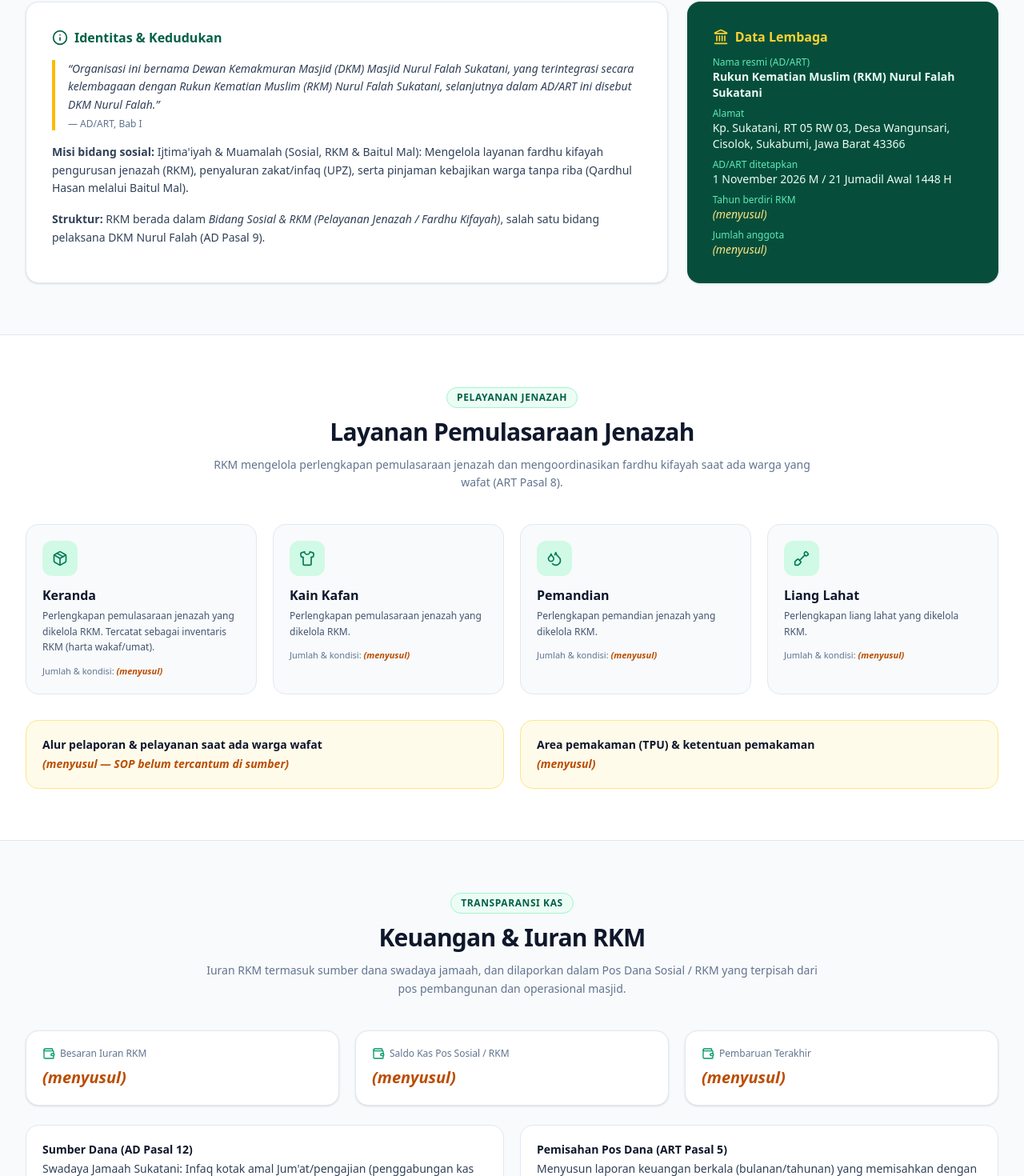
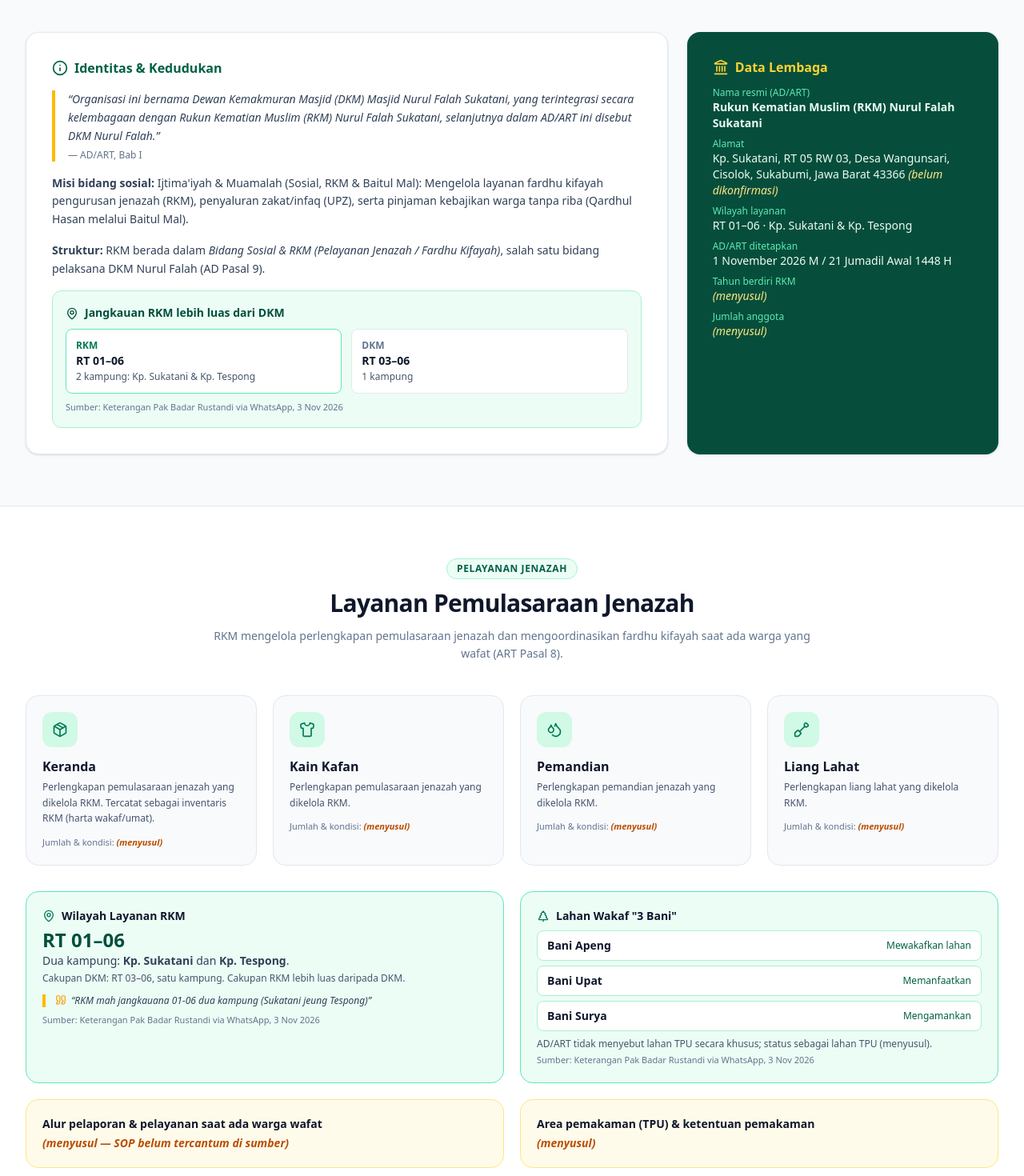
Before and after one commit to rkm-sukatani/rkm-sukatani.github.io, a React (Vite) app: page / in a window 1280 px wide. Shown: the part 1046-2516 px from the top of the page at 80% size. Built offline with nearby package versions, Linux system fonts and the light colour scheme.

Commit message:
feat: wilayah layanan RT 01-06 (Sukatani & Tespong), lahan wakaf 3 Bani, catatan kepengurusan (sumber: Pak Badar Rustandi via WhatsApp, 3 Nov 2026)

```diff
--- a/src/components/home/Sections.tsx
+++ b/src/components/home/Sections.tsx
@@ -15,6 +15,9 @@ import {
   CheckCircle2,
   ExternalLink,
   Landmark,
+  MapPin,
+  Quote,
+  TreePine,
 } from "lucide-react";
 import rkm from "@/data/rkm.json";
 
@@ -43,7 +46,7 @@ export function TentangSection() {
         id="tentang"
         badge="Profil Lembaga"
         title={`Tentang ${rkm.name}`}
-        subtitle="Rukun Kematian Muslim (RKM) adalah bidang pelayanan jenazah / fardhu kifayah yang terintegrasi secara kelembagaan dengan DKM Masjid Nurul Falah Sukatani."
+        subtitle={`Rukun Kematian Muslim (RKM) adalah bidang pelayanan jenazah / fardhu kifayah yang terintegrasi secara kelembagaan dengan DKM Masjid Nurul Falah Sukatani. ${rkm.coverage.summary}`}
       />
       <div className="grid lg:grid-cols-3 gap-6 text-left">
         <div className="lg:col-span-2 bg-white rounded-2xl border border-slate-200 shadow-sm p-6 sm:p-8 space-y-4">
@@ -60,6 +63,24 @@ export function TentangSection() {
           <div className="text-sm text-slate-700 leading-relaxed">
             <b>Struktur:</b> RKM berada dalam <i>{rkm.bidang}</i>, salah satu bidang pelaksana DKM Nurul Falah (AD Pasal 9).
           </div>
+          <div className="rounded-xl bg-emerald-50 border border-emerald-200 p-4 text-sm text-slate-700 leading-relaxed">
+            <div className="font-bold text-emerald-900 flex items-center gap-2 mb-1">
+              <MapPin className="w-4 h-4" /> Jangkauan RKM lebih luas dari DKM
+            </div>
+            <div className="grid sm:grid-cols-2 gap-3 mt-2">
+              <div className="rounded-lg bg-white border border-emerald-300 p-3">
+                <div className="text-xs text-emerald-700 font-semibold">RKM</div>
+                <div className="font-bold text-slate-900">{rkm.coverage.rt}</div>
+                <div className="text-xs text-slate-600">2 kampung: Kp. Sukatani &amp; Kp. Tespong</div>
+              </div>
+              <div className="rounded-lg bg-white border border-slate-200 p-3">
+                <div className="text-xs text-slate-500 font-semibold">DKM</div>
+                <div className="font-bold text-slate-900">RT 03–06</div>
+                <div className="text-xs text-slate-600">1 kampung</div>
+              </div>
+            </div>
+            <div className="text-[11px] text-slate-500 mt-2">Sumber: {rkm.coverage.source}</div>
+          </div>
         </div>
         <div className="bg-[#064e3b] text-emerald-50 rounded-2xl p-6 sm:p-8 space-y-3 shadow-sm">
           <div className="font-bold text-amber-300 flex items-center gap-2">
@@ -72,7 +93,14 @@ export function TentangSection() {
             </div>
             <div>
               <dt className="text-emerald-300 text-xs">Alamat</dt>
-              <dd>{rkm.address.fullAddress}, {rkm.address.provinsi} {rkm.address.kodepos}</dd>
+              <dd>
+                {rkm.address.fullAddress}, {rkm.address.provinsi} {rkm.address.kodepos}{" "}
+                <span className="italic text-amber-200">(belum dikonfirmasi)</span>
+              </dd>
+            </div>
+            <div>
+              <dt className="text-emerald-300 text-xs">Wilayah layanan</dt>
+              <dd>{rkm.coverage.rt} · Kp. Sukatani &amp; Kp. Tespong</dd>
             </div>
             <div>
               <dt className="text-emerald-300 text-xs">AD/ART ditetapkan</dt>
@@ -120,7 +148,34 @@ export function LayananSection() {
             );
           })}
         </div>
-        <div className="mt-8 grid md:grid-cols-2 gap-5 text-left">
+        <div id="wilayah-layanan" className="mt-8 grid md:grid-cols-2 gap-5 text-left">
+          <div className="p-5 rounded-2xl border border-emerald-300 bg-emerald-50 text-sm text-slate-700">
+            <div className="font-bold text-slate-900 mb-1 flex items-center gap-2">
+              <MapPin className="w-4 h-4 text-emerald-700" /> Wilayah Layanan RKM
+            </div>
+            <div className="text-2xl font-extrabold text-emerald-900">{rkm.coverage.rt}</div>
+            <div className="text-sm">Dua kampung: <b>Kp. Sukatani</b> dan <b>Kp. Tespong</b>.</div>
+            <div className="text-xs text-slate-600 mt-1">{rkm.coverage.dkmComparison}</div>
+            <blockquote className="mt-3 border-l-4 border-amber-400 pl-3 text-xs italic text-slate-700 flex gap-1.5">
+              <Quote className="w-3.5 h-3.5 shrink-0 text-amber-500" />“{rkm.coverage.quote}”
+            </blockquote>
+            <div className="text-[11px] text-slate-500 mt-2">Sumber: {rkm.coverage.source}</div>
+          </div>
+          <div className="p-5 rounded-2xl border border-emerald-300 bg-emerald-50 text-sm text-slate-700">
+            <div className="font-bold text-slate-900 mb-2 flex items-center gap-2">
+              <TreePine className="w-4 h-4 text-emerald-700" /> {rkm.landWakaf.title}
+            </div>
+            <ul className="space-y-1.5">
+              {rkm.landWakaf.roles.map((r) => (
+                <li key={r.bani} className="flex items-center justify-between gap-3 rounded-lg bg-white border border-emerald-200 px-3 py-2">
+                  <span className="font-semibold text-slate-900">{r.bani}</span>
+                  <span className="text-xs text-emerald-800">{r.role}</span>
+                </li>
+              ))}
+            </ul>
+            <div className="text-xs text-slate-600 mt-2">{rkm.landWakaf.note}</div>
+            <div className="text-[11px] text-slate-500 mt-1">Sumber: {rkm.landWakaf.source}</div>
+          </div>
           <div className="p-5 rounded-2xl border border-amber-200 bg-amber-50 text-sm text-slate-700">
             <div className="font-bold text-slate-900 mb-1">Alur pelaporan &amp; pelayanan saat ada warga wafat</div>
             <Placeholder>(menyusul — SOP belum tercantum di sumber)</Placeholder>
@@ -192,7 +247,14 @@ export function PengurusSection() {
     <section id="pengurus" className="py-16 bg-white border-y border-slate-200 scroll-mt-20">
       <div className="max-w-6xl mx-auto px-4 sm:px-6">
         <SectionHeader id="pengurus" badge="Kepengurusan" title="Pengurus & Kontak RKM" />
-        <div className="grid sm:grid-cols-2 lg:grid-cols-4 gap-4 text-left text-xs">
+        <div className="mb-4 p-3 rounded-xl bg-amber-50 border border-amber-200 text-xs text-left text-slate-700">
+          <b>Catatan:</b> {rkm.leadership.note}
+        </div>
+        <div className="grid sm:grid-cols-2 lg:grid-cols-5 gap-4 text-left text-xs">
+          <div className="p-4 rounded-xl bg-slate-50 border border-dashed border-slate-300">
+            <div className="font-bold text-slate-800 mb-0.5">Ketua RKM</div>
+            <div><Placeholder>{rkm.leadership.ketuaRkm}</Placeholder></div>
+          </div>
           <div className="p-4 rounded-xl bg-emerald-50 border border-emerald-300 shadow-2xs">
             <div className="font-bold text-slate-800 mb-0.5 flex items-center gap-1.5"><Users className="w-3.5 h-3.5" /> {c.role}</div>
             <div className="text-slate-600 font-medium">{c.name}</div>
--- a/src/components/layout/Footer.tsx
+++ b/src/components/layout/Footer.tsx
@@ -36,7 +36,7 @@ export function Footer({ onNavigate }: FooterProps) {
               {rkm.fullName}, terintegrasi secara kelembagaan dengan {rkm.parentOrganization}.
             </p>
             <div className="text-slate-400">
-              <b>Alamat:</b> {rkm.address.fullAddress}.
+              <b>Alamat:</b> {rkm.address.fullAddress} <i>(belum dikonfirmasi)</i>. <b>Wilayah layanan:</b> {rkm.coverage.rt}, Kp. Sukatani &amp; Kp. Tespong.
             </div>
           </div>
 
--- a/src/data/rkm.json
+++ b/src/data/rkm.json
@@ -1,5 +1,6 @@
 {
   "_sumber": "Seluruh fakta di file ini disalin dari repo nurul-falah.github.io (src/data/masjid.json & src/data/adArt.ts). Isian bertanda '(menyusul)' belum tersedia di sumber dan tidak boleh dikarang.",
+  "_sumberTambahan": "Isian coverage, landWakaf, leadership, dan address.status bersumber dari: Keterangan Pak Badar Rustandi via WhatsApp, 3 Nov 2026 (diteruskan dari chat WhatsApp Bpk. Burhan Mubarok).",
   "name": "RKM TPU SUKATANI",
   "fullName": "Rukun Kematian Muslim (RKM) Nurul Falah Sukatani",
   "shortName": "RKM TPU SUKATANI",
@@ -13,17 +14,69 @@
     "kabupaten": "Sukabumi",
     "provinsi": "Jawa Barat",
     "kodepos": "43366",
-    "fullAddress": "Kp. Sukatani, RT 05 RW 03, Desa Wangunsari, Cisolok, Sukabumi"
+    "fullAddress": "Kp. Sukatani, RT 05 RW 03, Desa Wangunsari, Cisolok, Sukabumi",
+    "status": "Alamat RT 05 RW 03 diambil dari AD/ART DKM; untuk RKM belum dikonfirmasi."
+  },
+  "coverage": {
+    "rt": "RT 01–06",
+    "kampung": [
+      "Sukatani",
+      "Tespong"
+    ],
+    "summary": "RKM melayani RT 01–06 di dua kampung, yaitu Kp. Sukatani dan Kp. Tespong.",
+    "dkmComparison": "Cakupan DKM: RT 03–06, satu kampung. Cakupan RKM lebih luas daripada DKM.",
+    "quote": "RKM mah jangkauana 01-06 dua kampung (Sukatani jeung Tespong)",
+    "source": "Keterangan Pak Badar Rustandi via WhatsApp, 3 Nov 2026"
+  },
+  "landWakaf": {
+    "title": "Lahan Wakaf \"3 Bani\"",
+    "roles": [
+      {
+        "bani": "Bani Apeng",
+        "role": "Mewakafkan lahan"
+      },
+      {
+        "bani": "Bani Upat",
+        "role": "Memanfaatkan"
+      },
+      {
+        "bani": "Bani Surya",
+        "role": "Mengamankan"
+      }
+    ],
+    "note": "AD/ART tidak menyebut lahan TPU secara khusus; status sebagai lahan TPU (menyusul).",
+    "source": "Keterangan Pak Badar Rustandi via WhatsApp, 3 Nov 2026"
+  },
+  "leadership": {
+    "ketuaRkm": "(menyusul)",
+    "note": "Kepengurusan RKM sedang dalam penataan ulang.",
+    "source": "Keterangan Pak Badar Rustandi via WhatsApp, 3 Nov 2026"
   },
   "adArtEstablished": "1 November 2026 M / 21 Jumadil Awal 1448 H",
   "mission": "Ijtima'iyah & Muamalah (Sosial, RKM & Baitul Mal): Mengelola layanan fardhu kifayah pengurusan jenazah (RKM), penyaluran zakat/infaq (UPZ), serta pinjaman kebajikan warga tanpa riba (Qardhul Hasan melalui Baitul Mal).",
   "bidang": "Bidang Sosial & RKM (Pelayanan Jenazah / Fardhu Kifayah)",
   "serviceDuty": "Rukun Kematian Muslim (RKM): Mengelola perlengkapan pemulasaraan jenazah (keranda, kain kafan, pemandian, liang lahat) dan mengoordinasikan fardhu kifayah saat ada warga yang wafat, dengan pelaporan yang terintegrasi di bawah DKM.",
   "equipment": [
-    { "name": "Keranda", "desc": "Perlengkapan pemulasaraan jenazah yang dikelola RKM. Tercatat sebagai inventaris RKM (harta wakaf/umat).", "icon": "Package" },
-    { "name": "Kain Kafan", "desc": "Perlengkapan pemulasaraan jenazah yang dikelola RKM.", "icon": "Shirt" },
-    { "name": "Pemandian", "desc": "Perlengkapan pemandian jenazah yang dikelola RKM.", "icon": "Droplets" },
-    { "name": "Liang Lahat", "desc": "Perlengkapan liang lahat yang dikelola RKM.", "icon": "Shovel" }
+    {
+      "name": "Keranda",
+      "desc": "Perlengkapan pemulasaraan jenazah yang dikelola RKM. Tercatat sebagai inventaris RKM (harta wakaf/umat).",
+      "icon": "Package"
+    },
+    {
+      "name": "Kain Kafan",
+      "desc": "Perlengkapan pemulasaraan jenazah yang dikelola RKM.",
+      "icon": "Shirt"
+    },
+    {
+      "name": "Pemandian",
+      "desc": "Perlengkapan pemandian jenazah yang dikelola RKM.",
+      "icon": "Droplets"
+    },
+    {
+      "name": "Liang Lahat",
+      "desc": "Perlengkapan liang lahat yang dikelola RKM.",
+      "icon": "Shovel"
+    }
   ],
   "rules": [
     {
@@ -75,10 +128,23 @@
     "whatsapp": "6285640380652"
   },
   "dkmContacts": [
-    { "role": "Ketua DKM", "name": "Bpk. Burhan Mubarok, S.Kom", "phone": "0857-8010-6011", "whatsapp": "6285780106011" },
-    { "role": "Sekretaris DKM", "name": "Bpk. Jejen Jaelani, S.Pd", "phone": "0857-9391-7131", "whatsapp": "6285793917131" }
+    {
+      "role": "Ketua DKM",
+      "name": "Bpk. Burhan Mubarok, S.Kom",
+      "phone": "0857-8010-6011",
+      "whatsapp": "6285780106011"
+    },
+    {
+      "role": "Sekretaris DKM",
+      "name": "Bpk. Jejen Jaelani, S.Pd",
+      "phone": "0857-9391-7131",
+      "whatsapp": "6285793917131"
+    }
   ],
   "milestones": [
-    { "task": "Penggabungan Pengurus dan Pelaporan Organisasi DKM & RKM", "status": "Selesai" }
+    {
+      "task": "Penggabungan Pengurus dan Pelaporan Organisasi DKM & RKM",
+      "status": "Selesai"
+    }
   ]
 }
```
Also changed, not shown: src/components/home/HeroSection.tsx (+4 -4 lines).
